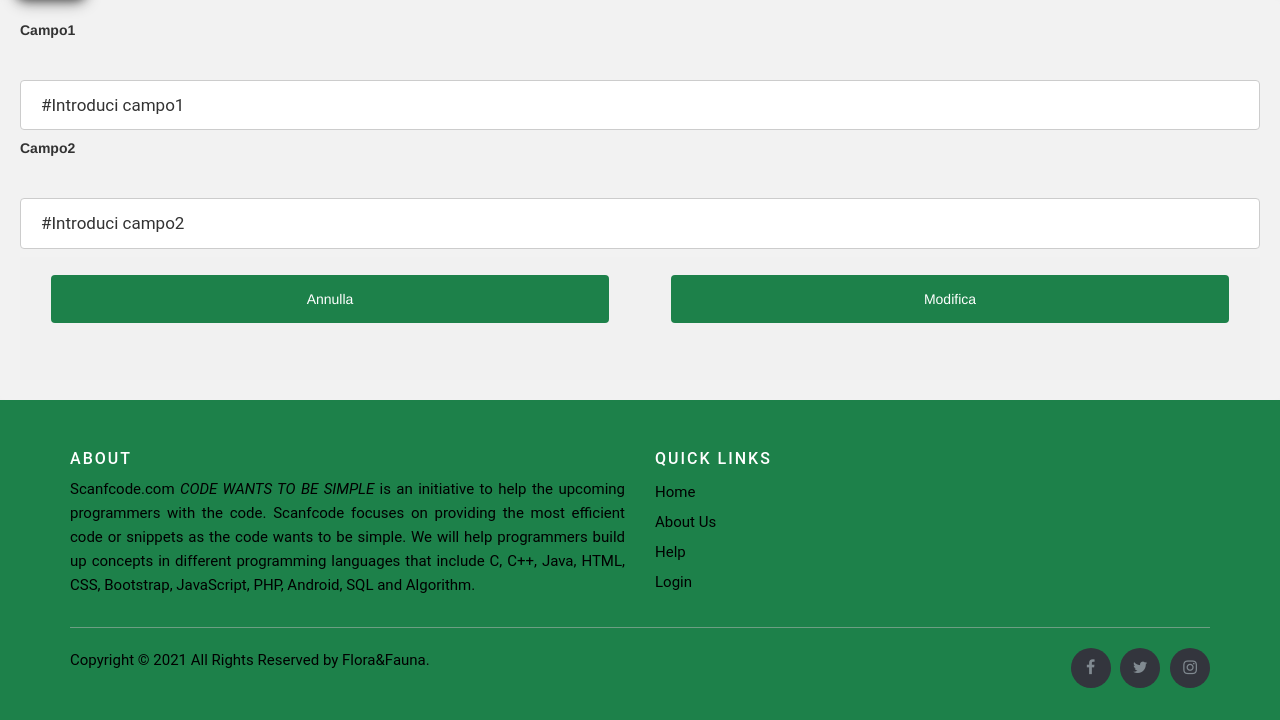
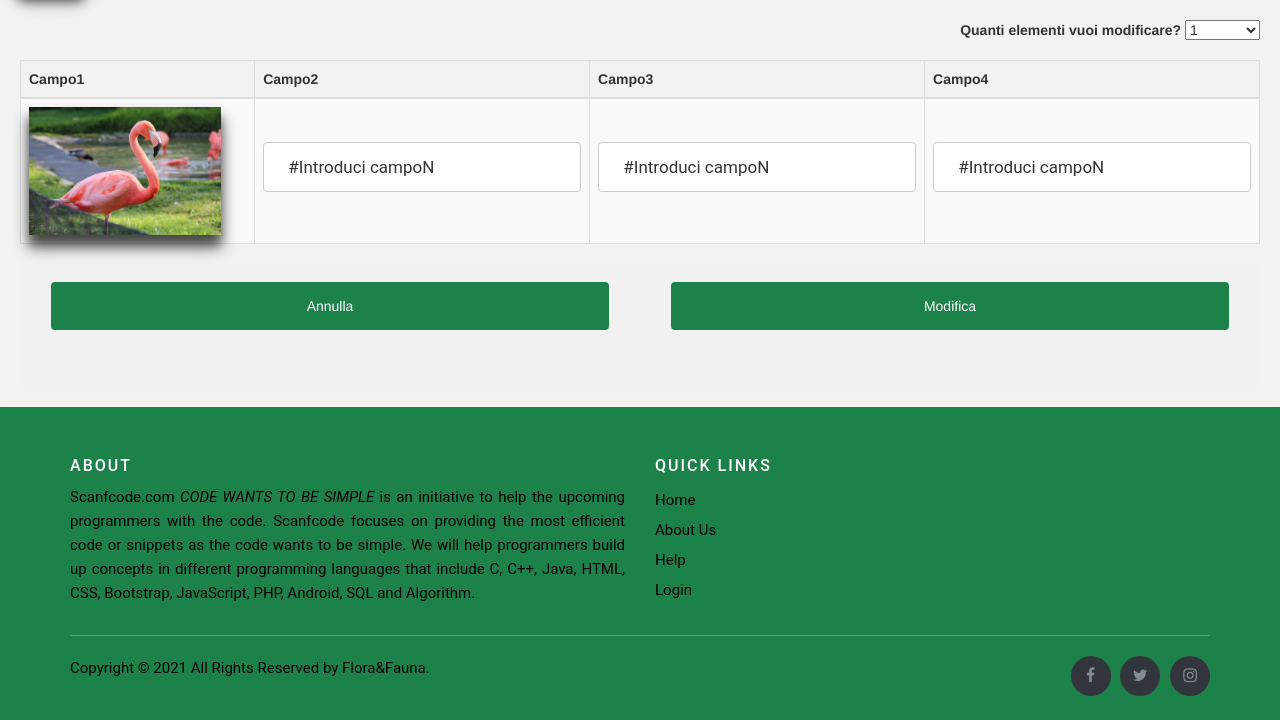
Before and after one commit to ProgettoTeam/ProgettoEdS, a PHP site: page /PHP/Admin/form-modifica.php in a window 1280 px wide. Shown: the part 91-811 px from the top of the page. Before the commit the page ends 779 px from the top, so only its background shows below. Run offline with PHP 8.4, Linux system fonts and the light colour scheme; data that the repository does not hold is empty; some libraries are stand-ins or nearby versions.

Commit message:
Update form-modifica.php

```diff
--- a/PHP/Admin/form-modifica.php
+++ b/PHP/Admin/form-modifica.php
@@ -13,11 +13,43 @@
 
 <div class="container-form-modifica">
   <form action="/pagina_che_gestisce.php">
-    <label for="Campo2-name">Campo1</label>
-    <input type="text" id="campo1" name="Campo1-name" value="<?php echo("#Introduci campo1") ?>">
+  <div style="float:right;">
+    <label for="cars">Quanti elementi vuoi modificare?</label>
+    <select name="cars" id="cars" class="combobox">
+      <option value="1">1</option>
+      <option value="2">2</option>
+      <option value="3">3</option>
+      <option value="4">4</option>
+      <option value="5">5</option>
+    </select>
+  </div>
+  <form action="/pagina_che_gestisce.php">
+  <table id="table" class="table table-bordered table-striped">
+    <thead>
+        <tr>
+          <th>Campo1</th>
+          <th>Campo2</th>
+          <th>Campo3</th>
+          <th>Campo4</th>
+        </tr>
+    </thead>
+    <tbody>
+        <td>
+          <div class="container-img-tab" id="containerimghome">
+            <a href='PHP/Public/parco.php?IdParco=<?php echo $row['IdParco'] ?>'>
+              <img src="../../CSS/img_fauna/fenicottero.jpg" id="img_tabella"></img>
+              <div class="overlay-tab">
+                <div class="text">Modifica immagine</div>
+              </div>
+            </a>
+          </div>
+        </td>
+        <td><input type="text" id="campoN" name="CampoN-name" value=" <?php echo("#Introduci campoN")?>"></td>
+        <td><input type="text" id="campoN" name="CampoN-name" value=" <?php echo("#Introduci campoN")?>"></td>
+        <td><input type="text" id="campoN" name="CampoN-name" value=" <?php echo("#Introduci campoN")?>"></td>
+    </tbody>
 
-    <label for="Campo2-name">Campo2</label>
-    <input type="text" id="campo2" name="Campo2-name" value="<?php echo("#Introduci campo2") ?>">
+  </table>
 
     <!-- se vuoi creare altri campi copia questi elementi
 
```
